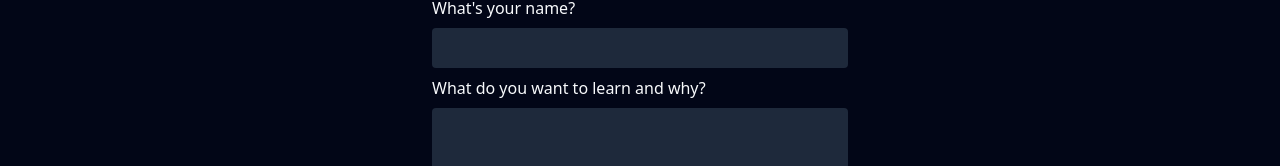
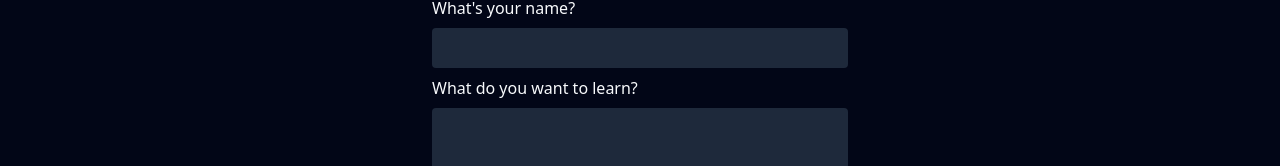
Before and after one commit to lcarvajal/never-bored-learning, a React (Vite) app: page /create-learner-profile in a window 1280 px wide. Shown: the part 156-322 px from the top of the page. Built offline with nearby package versions, Linux system fonts and the light colour scheme; no server answers.

Commit message:
Set min char length for creating topic to 3

```diff
--- a/src/pages/CreateRoadmapPage.tsx
+++ b/src/pages/CreateRoadmapPage.tsx
@@ -56,7 +56,7 @@ export default function CreateRoadmapPage() {
               name="goal"
               value={formValues.goal}
               maxLength={250}
-              minLength={5}
+              minLength={3}
               onChange={handleInputChange}
               required
             />
--- a/src/pages/public/CreateLearnerProfilePage.tsx
+++ b/src/pages/public/CreateLearnerProfilePage.tsx
@@ -62,14 +62,14 @@ export default function CreateLearnerProfilePage() {
               required
               className='text-box'
             />
-            <label htmlFor="goal">What do you want to learn and why?</label>
+            <label htmlFor="goal">What do you want to learn?</label>
             <textarea
               className="h-48"
               id="goal"
               name="goal"
               value={formValues.goal}
               maxLength={250}
-              minLength={20}
+              minLength={3}
               onChange={handleInputChange}
               required
             />
```
